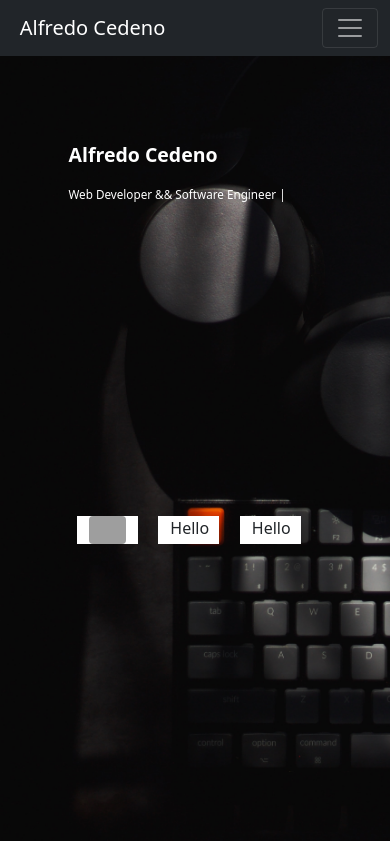
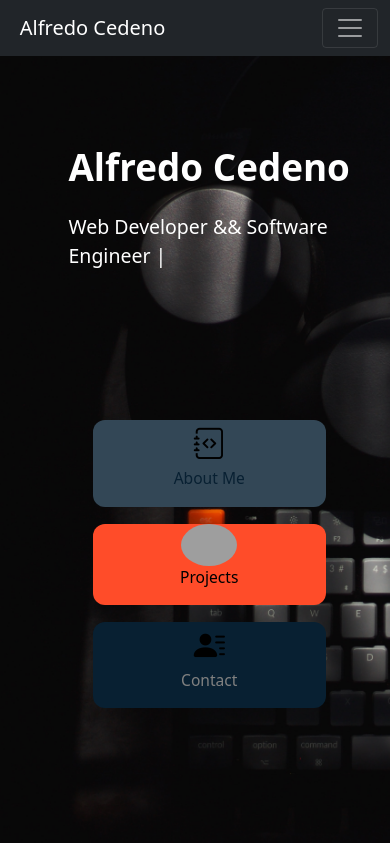
Before and after one commit to alfredorca/portfolio, a React (Create React App) app: page / in a window 390 px wide. Built offline with nearby package versions, Linux system fonts and the light colour scheme; grey boxes are pictures that could not be loaded.

Commit message:
Add responsive buttons, still missing some formatting for the Ipad Pro

```diff
--- a/package.json
+++ b/package.json
@@ -7,6 +7,7 @@
     "@testing-library/react": "^11.2.7",
     "@testing-library/user-event": "^12.8.3",
     "bootstrap": "^5.1.1",
+    "bootstrap-icons": "^1.6.0",
     "react": "^17.0.2",
     "react-bootstrap": "^2.0.0-rc.0",
     "react-dom": "^17.0.2",
--- a/src/Views/HomeView.js
+++ b/src/Views/HomeView.js
@@ -1,19 +1,21 @@
-import { Col, Container, Image, Row } from "react-bootstrap";
-import HomeThumbnails from "../components/HomeThumbnails";
+import { Col, Container, Row } from "react-bootstrap";
 import HomeTitle from "../components/HomeTitle";
+import Thumbnails from "../components/Thumbnails";
 
 const HomeView = () => {
   return (
     <Container fluid>
-      <Row className='alfredosCard'>
-        <Col md={{ span: 9, offset: 1 }} xs={{ span: 9, offset: 1 }}>
+      <Row className="alfredosCard">
+        <Col md={{ span: 10, offset: 1 }} xs={{ span: 11, offset: 1 }}>
           <Container fluid>
-            <p className='alfredosCardText'>Alfredo Cedeno </p>
+            <p className="alfredosCardText">Alfredo Cedeno </p>
             <HomeTitle />
           </Container>
         </Col>
-        <Col md={{ span: 9, offset: 1 }} xs={{ span: 9, offset: 1 }}>
-          <HomeThumbnails />
+        <Col>
+        <Container>
+          <Thumbnails/>
+          </Container>
         </Col>
       </Row>
     </Container>
--- a/src/components/HomeThumbnails.js
+++ /dev/null
@@ -1,22 +0,0 @@
-import { Col, Container, Image, Row } from "react-bootstrap"
-import pic from '../images/Icon1.png'
-
-const HomeThumbnails = () => {
- return (
-  <Container>
-   <Row>
-    <Col md={{span: 3, offset: 1}} xs={{span: 3, offset: 1}} id='thumbnailsContainer'>
-    <Image src={pic} fluid rounded/>
-    </Col>
-    <Col md={{span: 3, offset: 1}} xs={{span: 3, offset: 1}} id='thumbnailsContainer'>
-    Hello
-    </Col>
-    <Col md={{span: 3, offset: 1}} xs={{span: 3, offset: 1}} id='thumbnailsContainer'>
-    Hello
-    </Col>
-   </Row>
-  </Container>
- )
-}
-
-export default HomeThumbnails
--- a/src/components/HomeTitle.js
+++ b/src/components/HomeTitle.js
@@ -41,8 +41,10 @@ const HomeTitle = () => {
 
 
   return (
+   <div className="alfredosTypoContainer">
+      <p className='alfredosCardTypo'>{`${words[index].substring(0, subIndex)} ${blink ? "|" : ""}`}</p>
 
-      <p className='alfredosCardTypo' style={{fontSize: '3vw'}}>{`${words[index].substring(0, subIndex)} ${blink ? "|" : ""}`}</p>
+   </div>
 
   );
 };
--- /dev/null
+++ b/src/components/Thumbnails.js
@@ -0,0 +1,29 @@
+import { Col, Container, Image, Row } from "react-bootstrap"
+import pic from '../images/Icon1.png'
+
+const Thumbnails = () => {
+ return (
+   <Row>
+     <Col md={{ span: 2, offset: 1 }} xs={{ span: 9, offset: 2 }}>
+       <Container id="thumbnailContainer">
+         <i class="bi bi-journal-code codeJournal"></i>
+         <p>About Me</p>
+       </Container>
+     </Col>
+     <Col md={{ span: 2, offset: 2 }} xs={{ span: 9, offset: 2 }}>
+       <Container id="thumbnailContainer2">
+         <Image src={pic} roundedCircle className="firstIcon" />
+         <p>Projects</p>
+       </Container>
+     </Col>
+     <Col md={{ span: 2, offset: 2 }} xs={{ span: 9, offset: 2 }}>
+       <Container id="thumbnailContainer3">
+         <i class="bi bi-person-lines-fill codeJournal"></i>
+         <p>Contact</p>
+       </Container>
+     </Col>
+   </Row>
+ );
+}
+
+export default Thumbnails
--- a/src/index.js
+++ b/src/index.js
@@ -5,6 +5,8 @@ import './styles/styles.scss'
 import App from './App';
 import reportWebVitals from './reportWebVitals';
 import 'bootstrap/dist/css/bootstrap.min.css';
+import "bootstrap-icons/font/bootstrap-icons.css";
+
 
 ReactDOM.render(
   <React.StrictMode>
--- a/src/styles/Home/_home.scss
+++ b/src/styles/Home/_home.scss
@@ -1,8 +1,12 @@
 .alfredosCard {
   background-color: #242582;
-  height: 93vh;
-  background-image: url('../../images/Background2.jpg');
-  background-size:cover ;
+  height: 96vh;
+  background-image: url("../../images/Background2.jpg");
+  background-size: cover;
+  @media only screen and (max-width: 600px) {
+    font-size: 2.3rem; // you can also use px here...
+    height: 93.2vh;
+  }
 }
 
 .alfredosCardText {
@@ -10,12 +14,101 @@
   color: white;
   padding-top: 10vh;
   font-weight: 700;
+  @media only screen and (max-width: 600px) {
+    font-size: 2.3rem;
+  }
 }
 
 .alfredosCardTypo {
   color: white;
+  @media only screen and (max-width: 600px) {
+    font-size: 100px;
+  }
 }
 
-#thumbnailsContainer {
-  background-color: white;
+.alfredosTypoContainer {
+  p {
+    font-size: 3vw;
+    @media only screen and (max-width: 600px) {
+      font-size: 5vw;
+    }
+  }
 }
+
+.firstIcon {
+  height: 14vh;
+  @media only screen and (max-width: 1024px) {
+    height: 5vh;
+  }
+}
+
+.codeJournal {
+  font-size: 5vw;
+  color: black;
+  @media only screen and (max-width: 600px) {
+    font-size: 8vw;
+  }
+}
+
+#thumbnailContainer {
+  background-color: #334756;
+  border-radius: 12px;
+  display: flex;
+  flex-direction: column;
+  align-items: center;
+  @media only screen and (max-width: 600px) {
+    margin-bottom: 2vh;
+  }
+  @media only screen and (max-width: 900px) {
+    margin-bottom: 2vh;
+  }
+
+  p {
+    color: #082032;
+    font-size: 2vw;
+    font-weight: 500;
+    @media only screen and (max-width: 600px) {
+      font-size: 4vw;
+    }
+  }
+}
+
+#thumbnailContainer2 {
+  background-color: #ff4c29;
+  border-radius: 12px;
+  display: flex;
+  flex-direction: column;
+  align-items: center;
+  @media only screen and (max-width: 600px) {
+    margin-bottom: 2vh;
+  }
+    @media only screen and (max-width: 900px) {
+    margin-bottom: 2vh;
+  }
+
+  p {
+    color: black;
+    font-size: 2vw;
+    font-weight: 500;
+    @media only screen and (max-width: 600px) {
+      font-size: 4vw;
+    }
+  }
+}
+
+#thumbnailContainer3 {
+  background-color: #082032;
+  border-radius: 12px;
+  display: flex;
+  flex-direction: column;
+  align-items: center;
+
+  p {
+    color: gray;
+    font-size: 2vw;
+    font-weight: 500;
+    @media only screen and (max-width: 600px) {
+      font-size: 4vw;
+    }
+  }
+}
```
Also changed, not shown: 1 other file (tests, documents, lock files or other folders).
